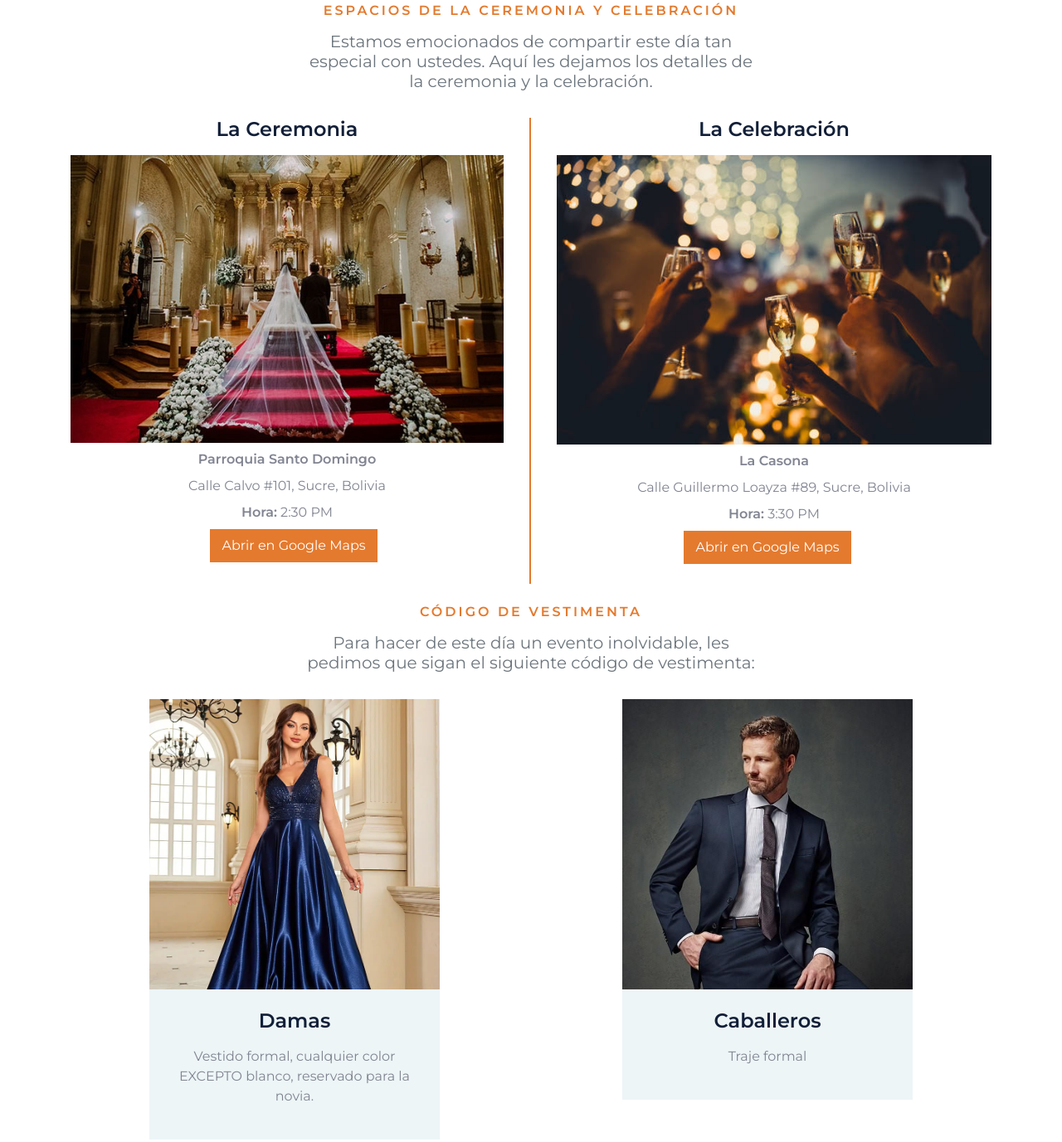
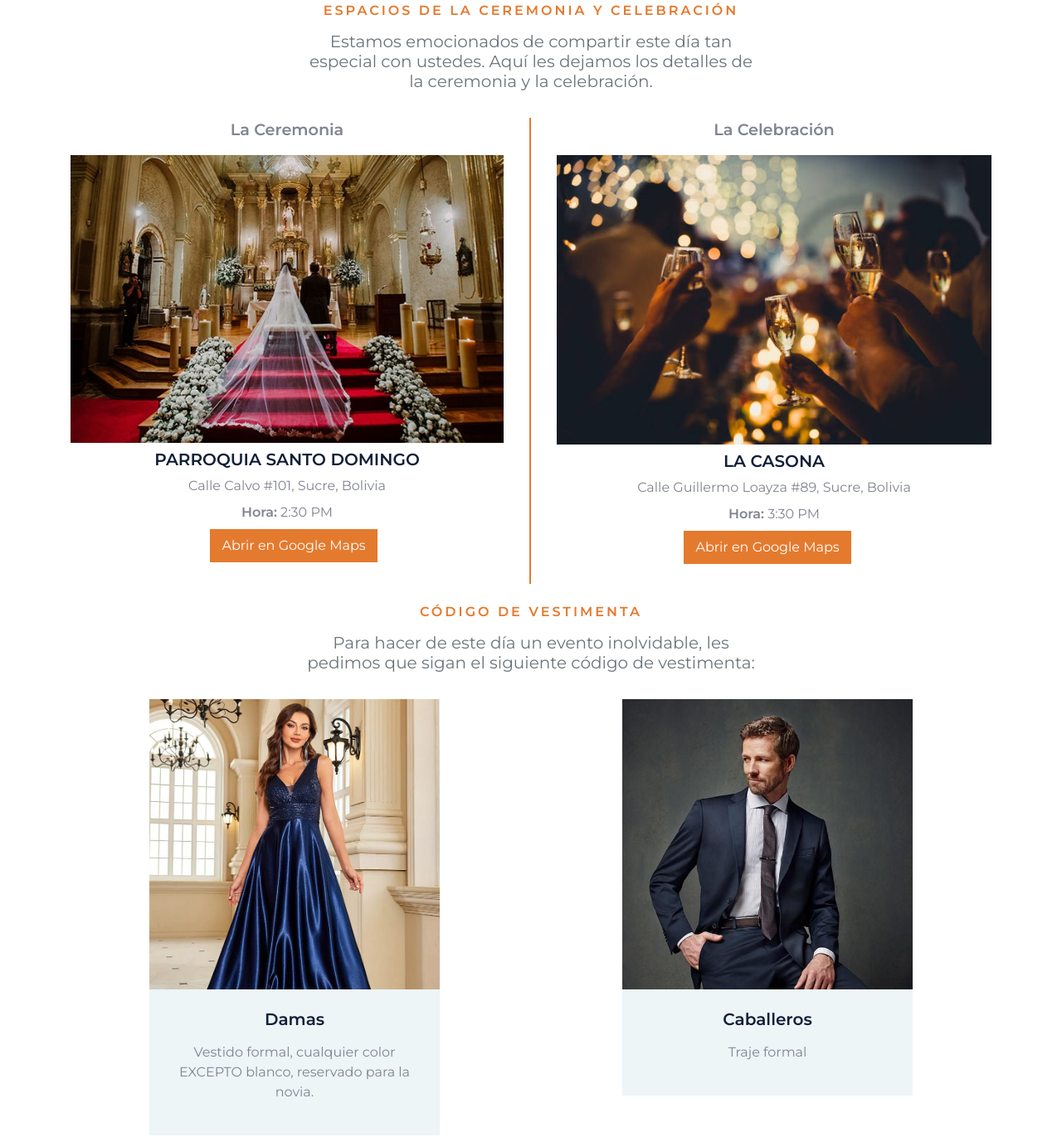
Before and after one commit to FerSoftw/boda, a plain HTML site: page index.html in a window 1280 px wide. Shown: the part 974-2351 px from the top of the page at 83% size. Drawn offline with nearby package versions, Linux system fonts and the light colour scheme.

Commit message:
fix count tiempo restante

```diff
--- a/index.html
+++ b/index.html
@@ -129,9 +129,9 @@
                <!-- Sección de la Ceremonia -->
                <div class="col-md-6 border-right border-primary">
                   <div class="text-center mr-md-3 mb-md-0">
-                     <h4 class="mb-3">La Ceremonia</h4>
+                     <p class="mb-3 fz-12"><strong>La Ceremonia</strong></p>
                      <img class="img-fluid mb-2" src="img/event-1.jpg" alt="Ceremonia" />
-                     <p class="mb-2"><strong>Parroquia Santo Domingo</strong></p>
+                     <h5 class="mb-2 text-uppercase">Parroquia Santo Domingo</h5>
                      <p class="mb-2">Calle Calvo #101, Sucre, Bolivia</p>
                      <p class="mb-0"><strong>Hora:</strong> 2:30 PM</p>
                   </div>
@@ -145,9 +145,9 @@
                <!-- Sección de la Celebración -->
                <div class="col-md-6">
                   <div class="text-center ml-md-3">
-                     <h4 class="mb-3">La Celebración</h4>
+                     <p class="mb-3 fz-12"><strong>La Celebración</strong></p>
                      <img class="img-fluid mb-2" src="img/event-2.jpg" alt="Celebración" />
-                     <p class="mb-2"><strong>La Casona</strong></p>
+                     <h5 class="mb-2 text-uppercase">La Casona</h5>
                      <p class="mb-2">Calle Guillermo Loayza #89, Sucre, Bolivia</p>
                      <p class="mb-0"><strong>Hora:</strong> 3:30 PM</p>
                   </div>
@@ -181,7 +181,7 @@
                   <div class="m-auto w-350p mb-2">
                      <img class="top-image" src="img/dama.jpg" alt="" />
                      <div class="bg-secondary text-center p-4">
-                        <h4 class="mb-3">Damas</h4>
+                        <h5 class="mb-3">Damas</h5>
                         <p class="">Vestido formal, cualquier color EXCEPTO blanco, reservado para la novia.</p>
                      </div>
                   </div>
@@ -190,7 +190,7 @@
                   <div class="mb-2 m-auto w-350p">
                      <img class="top-image" src="img/hombre.jpg" alt="" />
                      <div class="bg-secondary text-center p-4">
-                        <h4 class="mb-3">Caballeros</h4>
+                        <h5 class="mb-3">Caballeros</h5>
                         <p class="">Traje formal</p>
                      </div>
                   </div>
--- a/js/main.js
+++ b/js/main.js
@@ -11,7 +11,7 @@ playPauseBtn.addEventListener('click', () => {
    }
 })
 function updateCountdown() {
-   const weddingDate = new Date('2025-05-15T14:30:00').getTime() //
+   const weddingDate = new Date('2025-05-17T14:30:00').getTime() //
    const now = new Date().getTime()
    const difference = weddingDate - now
 
--- a/scss/style.scss
+++ b/scss/style.scss
@@ -30,6 +30,8 @@ $border-width: 2px;
 .font-secondary {
     font-family: 'Great Vibes', cursive;
 }
+
+
 
 .btn-square {
     width: 40px;
```
Also changed, not shown: css/style.css.
